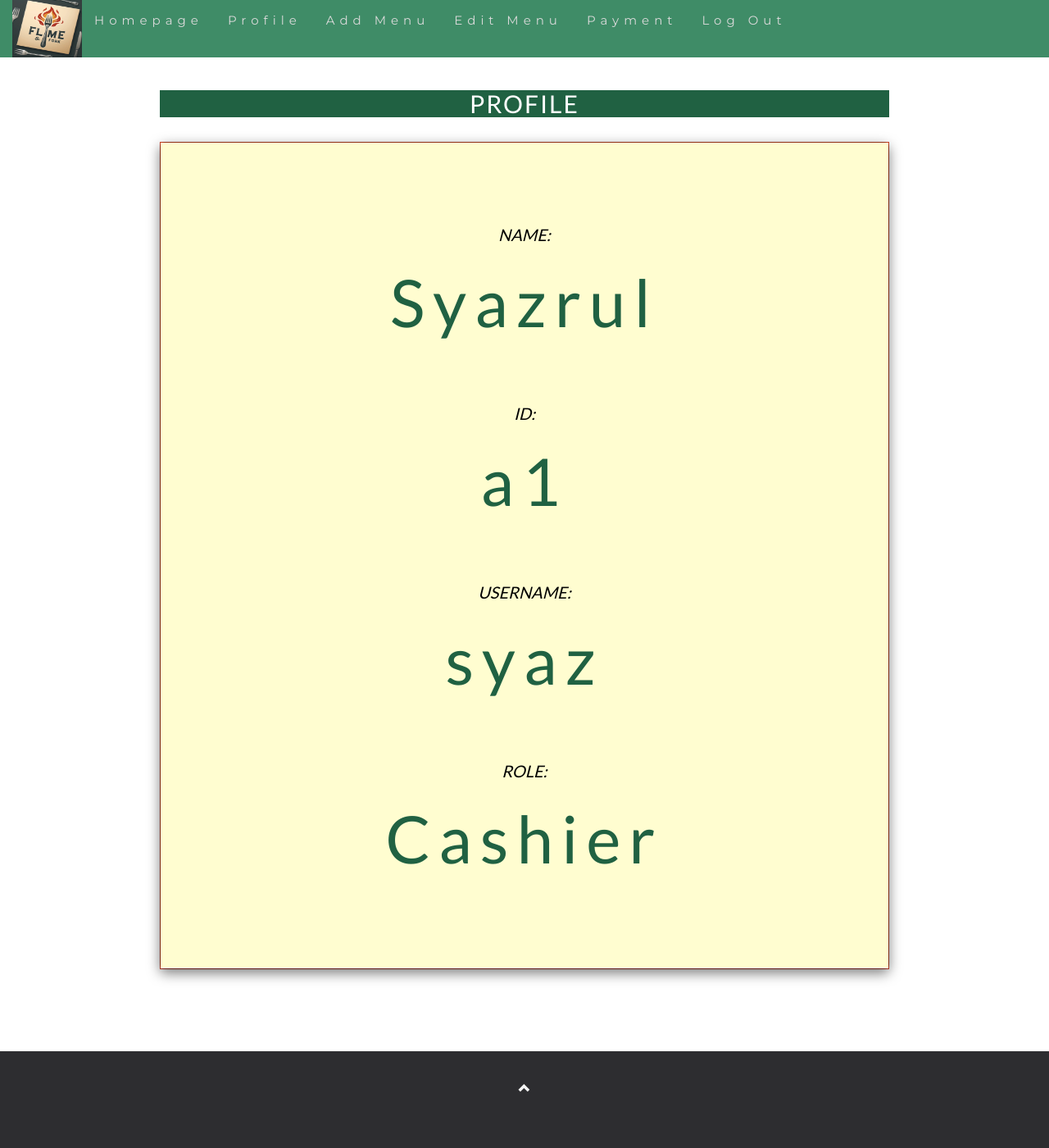
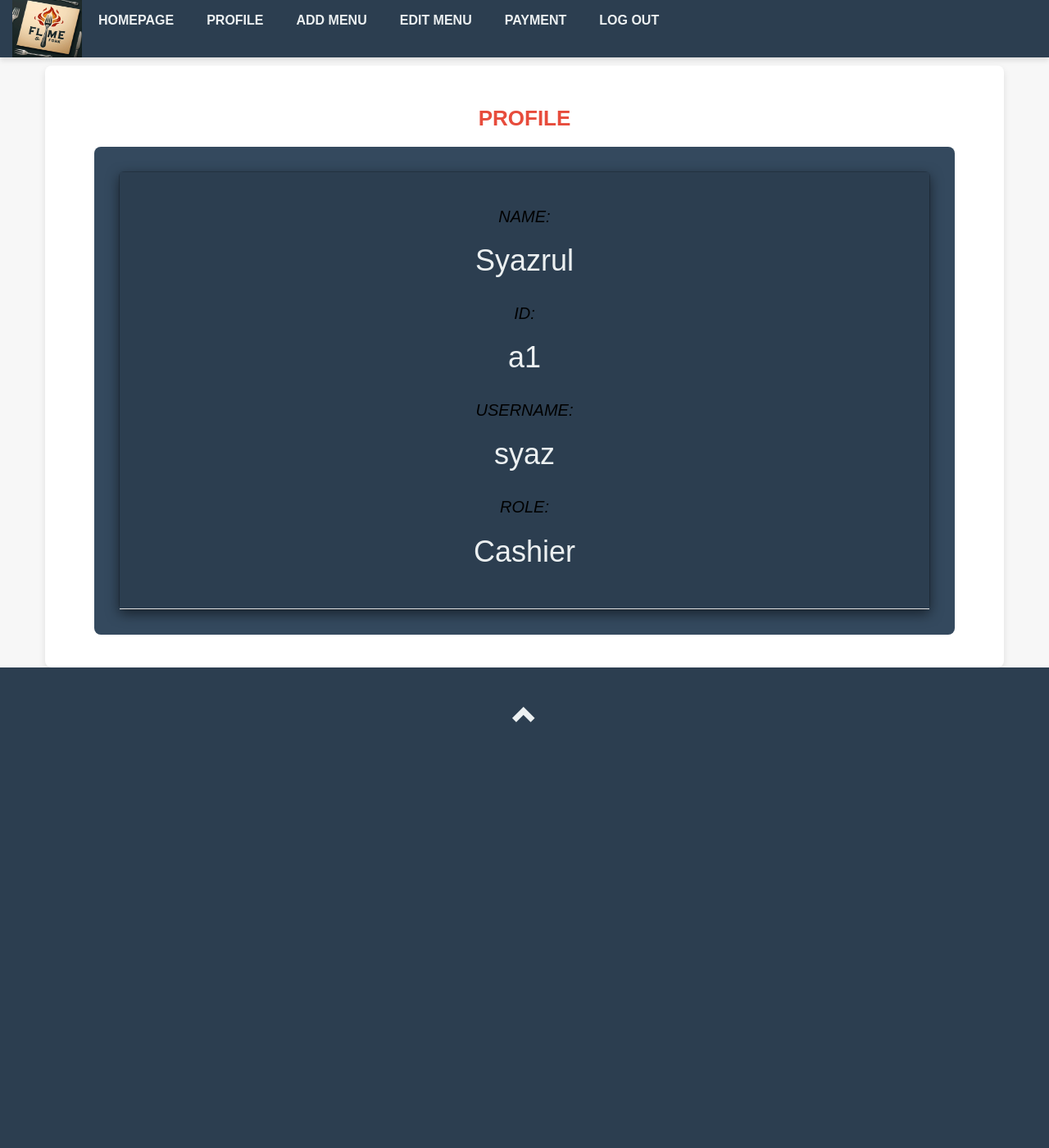
Before and after one commit to n-ayra/webdev_project, a PHP site: page /profileCashier.php in a window 1280 px wide. Shown: the whole page at 82% size. After the commit the page ends 881 px from the top, so only its background shows below. Run offline with PHP 8.4, Linux system fonts and the light colour scheme; a user stored in the database is signed in; data comes from the database, SQL or seed files in the repository; some libraries are stand-ins or nearby versions.

Commit message:
change view

```diff
--- a/profileCashier.php
+++ b/profileCashier.php
@@ -19,164 +19,220 @@
   <script src='https://kit.fontawesome.com/a076d05399.js' crossorigin='anonymous'></script>
   <link rel="stylesheet" href="https://cdnjs.cloudflare.com/ajax/libs/font-awesome/4.7.0/css/font-awesome.min.css">
   <style>
+  /* General Body Style */
 body {
-    font: 400 15px/1.8 Lato, sans-serif;
-    color: #777;
+    font-family: 'Arial', sans-serif;
+    background-color: #f7f7f7;
+    margin: 0;
+    padding: 0;
+    color: #333;
 }
 
-  h1 {
-      margin: 20px;
-      letter-spacing: 10px;
-      font-size: 80px;
-      color: #206142;
-
+/* Navbar Style */
+.navbar {
+    background-color: #2c3e50;
+    border: none;
+    border-radius: 0;
+    box-shadow: 0 4px 6px rgba(0, 0, 0, 0.1);
 }
 
-  h4 {
-    margin: 10px 0 30px 0;
-    letter-spacing: 2px;
-    font-size: 20px;
+.navbar li a {
+    color: #ecf0f1 !important;
+    font-size: 16px;
+    text-transform: uppercase;
+    font-weight: 600;
+    padding: 15px 20px;
 }
+
+.navbar-nav li.active a {
+    background-color: #e74c3c !important;
+}
+
+.navbar .navbar-brand {
+    color: #ecf0f1;
+    font-size: 24px;
+    font-weight: bold;
+}
+
+/* Hero Section */
 .container {
-    padding: 100px 140px;
-    margin-left: auto;
-    margin-right: auto;
+    background-color: #fff;
+    padding: 40px 60px;
+    border-radius: 8px;
+    box-shadow: 0 4px 8px rgba(0, 0, 0, 0.1);
+    margin-top: 80px;
 }
-  .container-fluid {
-    margin-left: auto;
-    margin-right: auto;
+
+.container h4 {
+    font-size: 26px;
+    color: #e74c3c;
+    margin-bottom: 20px;
+    font-weight: 600;
 }
-  .person {
-    border: 0px solid transparent;
-    margin-bottom: 25px;
-    width: 80%;
-    height: 80%;
-    opacity: 0.7;
+
+.container .bg-1 {
+    background-color: #34495e;
+    color: #ecf0f1;
+    padding: 30px;
+    border-radius: 8px;
+    text-align: center;
 }
-  .person:hover {
-    border-color: #f1f1f1;
+
+.container .bg-1 h3 {
+    font-size: 28px;
+    margin-bottom: 20px;
+    font-weight: 700;
 }
-  @media (max-width: 600px) {
-    .carousel-caption {
-      display: none; /* Hide the carousel text when the screen is less than 600 pixels wide */
+
+.container .bg-1 p {
+    font-size: 16px;
+    font-style: italic;
+}
+
+/* Profile Section */
+.profile-header {
+    text-align: center;
+    margin-top: 40px;
+}
+
+.profile-header h1 {
+    font-size: 36px;
+    color: #2c3e50;
+    margin-bottom: 10px;
+    font-weight: 700;
+}
+
+.profile-header .profile-info {
+    font-size: 18px;
+    color: #7f8c8d;
+    margin: 8px 0;
+}
+
+/* Buttons */
+.btn {
+    background-color: #e74c3c;
+    color: #fff;
+    padding: 12px 30px;
+    border-radius: 25px;
+    font-weight: 600;
+    transition: background-color 0.3s ease, transform 0.3s ease;
+}
+
+.btn:hover {
+    background-color: #c0392b;
+    transform: scale(1.05);
+}
+
+/* Table Styling */
+.table {
+    width: 100%;
+    margin-top: 20px;
+    border-collapse: collapse;
+    background-color: #fff;
+    box-shadow: 0 4px 8px rgba(0, 0, 0, 0.1);
+}
+
+.table th, .table td {
+    padding: 15px;
+    text-align: left;
+    font-size: 16px;
+    color: #7f8c8d;
+}
+
+.table th {
+    background-color: #e74c3c;
+    color: white;
+}
+
+.table td {
+    background-color: #ecf0f1;
+}
+
+.table tr:nth-child(even) {
+    background-color: #f9f9f9;
+}
+
+.table tr:hover {
+    background-color: #e6e6e6;
+}
+
+/* Modal Styling */
+.modal-header {
+    background-color: #2c3e50;
+    color: #ecf0f1;
+    text-align: center;
+    padding: 20px;
+}
+
+.modal-body {
+    padding: 30px;
+    background-color: #f9f9f9;
+}
+
+.modal-footer {
+    text-align: center;
+    padding: 20px;
+}
+
+.modal-footer .btn {
+    background-color: #2c3e50;
+    color: #fff;
+    padding: 10px 25px;
+    font-weight: 600;
+}
+
+.modal-footer .btn:hover {
+    background-color: #34495e;
+}
+
+/* Footer */
+footer {
+    background-color: #2c3e50;
+    color: #ecf0f1;
+    padding: 40px 20px;
+    text-align: center;
+}
+
+footer a {
+    color: #ecf0f1;
+    font-size: 18px;
+    text-decoration: none;
+}
+
+footer a:hover {
+    color: #e74c3c;
+}
+
+/* Scroll to Top Button */
+.up-arrow {
+    font-size: 30px;
+    color: #ecf0f1;
+    cursor: pointer;
+}
+
+.up-arrow:hover {
+    color: #e74c3c;
+}
+
+/* Responsive Design */
+@media (max-width: 768px) {
+    .container {
+        padding: 30px 20px;
+    }
+
+    .navbar li a {
+        font-size: 14px;
+    }
+
+    .profile-header h1 {
+        font-size: 30px;
+    }
+
+    .profile-header .profile-info {
+        font-size: 16px;
     }
 }
-  .bg-1 {
-    background: #D34426;
-    color: #761401;
-  }
-  .bg-1 h3 {color: #fff;}
-  .bg-1 p {font-style: italic;}
-  .list-group-item:first-child {
-    border-top-right-radius: 0;
-    border-top-left-radius: 0;
-  }
-  .list-group-item:last-child {
-    border-bottom-right-radius: 0;
-    border-bottom-left-radius: 0;
-  }
-  .thumbnail {
-    padding: 0 0 15px 0;
-    border: none;
-    border-radius: 0;
-  }
-  .thumbnail p {
-    margin-top: 15px;
-    color: #555;
-  }
-  .btn {
-    padding: 10px 20px;
-    background-color: #2b8057;
-    color: #f1f1f1;
-    border-radius: 18px;
-    transition: .2s;
-  }
-  .btn:hover, .btn:focus {
-    border: 1px solid #333;
-    background-color: #fff;
-    color: #000;
-  }
-  .modal-header, h4, .close {
-    background-color: #206142;
-    color: #fff !important;
-    text-align: center;
-    font-size: 30px;
-  }
-  .modal-header, .modal-body {
-    padding: 40px 50px;
-    background: #FFFDD0;
-  }
-  .nav-tabs li a {
-    color: #B62511;
-  }
-  .navbar {
-    font-family: Montserrat, sans-serif;
-    margin-bottom: 0;
-    background-color: #2b8057;
-    border: 0;
-    font-size: 15px !important;
-    letter-spacing: 6px;
-    opacity: 0.9;
-  }
-  .navbar li a, .navbar .navbar-brand {
-    color: #d5d5d5 !important;
-  }
-  .navbar-nav li a:hover {
-    color: #fff !important;
-  }
-  .navbar-nav li.active a {
-    color: #fff !important;
-    background-color: #B62511 !important;
-  }
-  .navbar-default .navbar-toggle {
-    border-color: transparent;
-  }
-  .open .dropdown-toggle {
-    color: #fff;
-    background-color: #555 !important;
-  }
-  .dropdown-menu li a {
-    color: #000 !important;
-  }
-  .dropdown-menu li a:hover {
-    background-color: red !important;
-  }
-  footer {
-    background-color: #2d2d30;
-    color: #f5f5f5;
-    padding: 32px;
-  }
-  footer a {
-    color: #f5f5f5;
-  }
-  footer a:hover {
-    color: #777;
-    text-decoration: none;
-  }
-  .form-control {
-    border-radius: 0;
-  }
-  textarea {
-    resize: none;
-  }
-  th {
-    background-color: brown;
-    color: black;
-  }
-  table, th, td {
-    border: 5px solid #fff;
-    width: 900px;
-  }
-  .hideme
-{
-    display:none;
-    visibility:hidden;
-}
-.showme
-{
-    display:inline;
-    visibility:visible;
-}
+
   </style>
 </head>
 <body id="muoWestern" data-spy="scroll" data-target=".navbar" data-offset="50">
```
Lines whose indentation alone changed are shown as unchanged.
